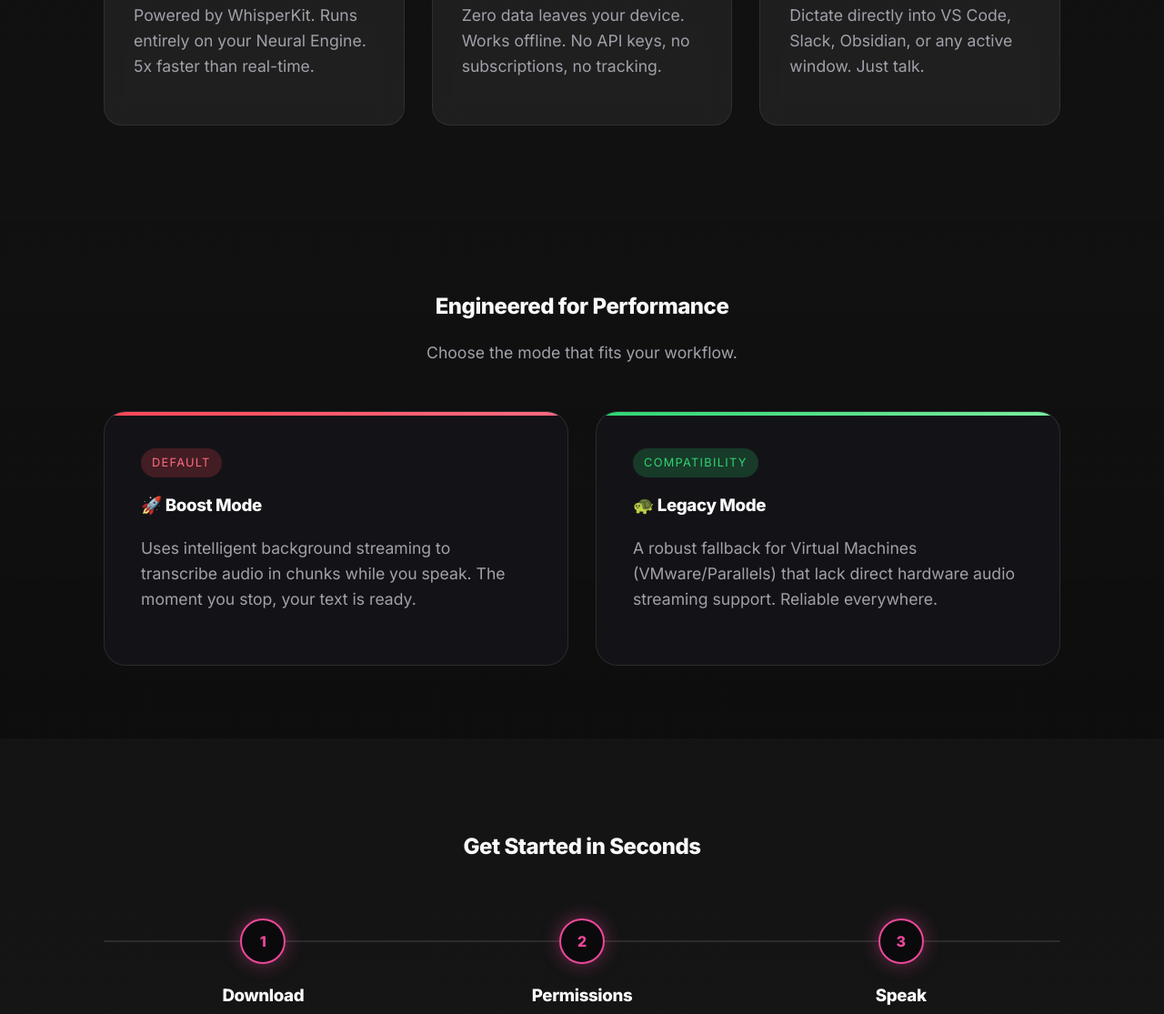
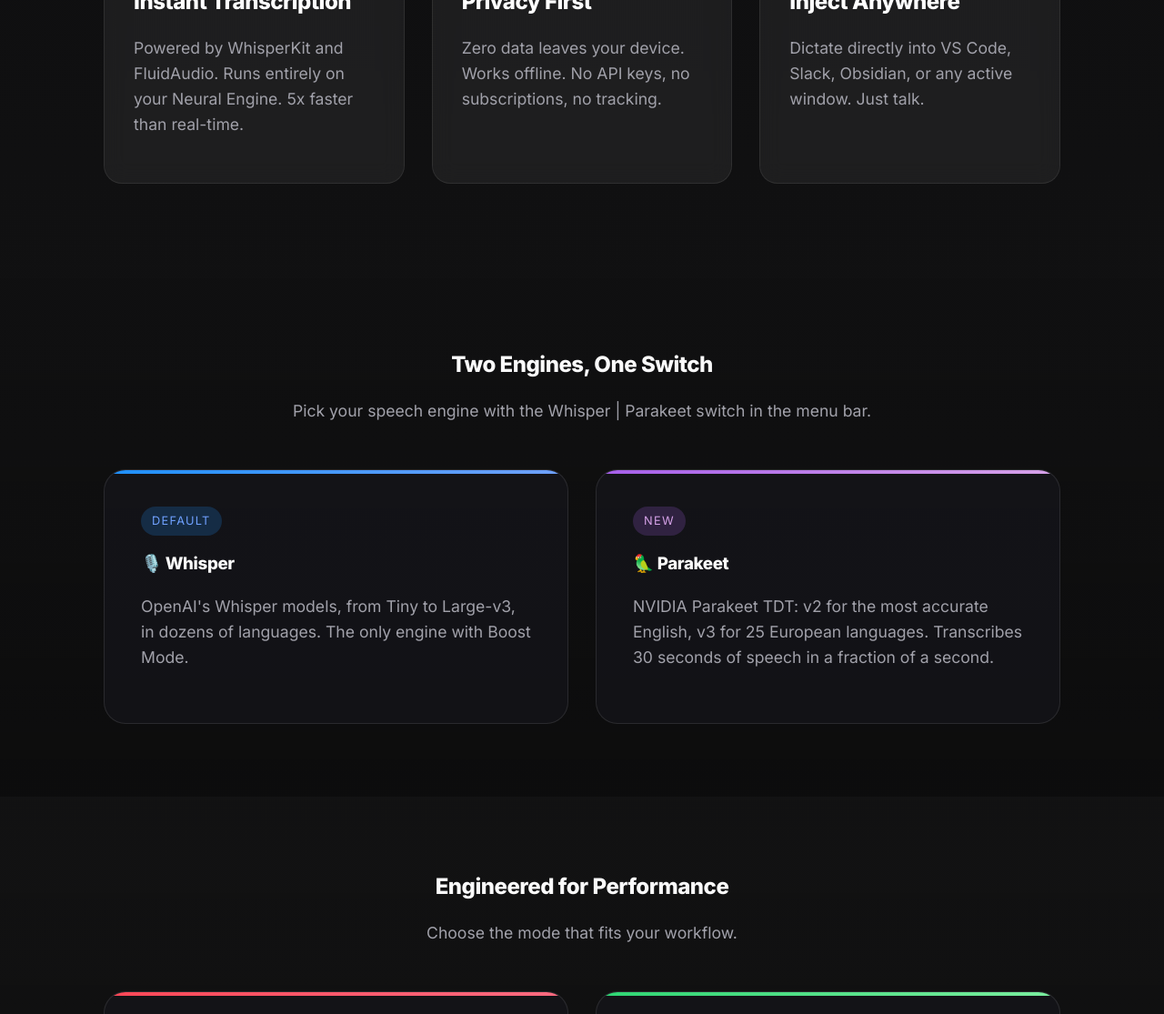
Before and after one commit to panks/wispr-wave, a plain HTML site: page docs/index.html in a window 1280 px wide. Shown: the part 1685-2800 px from the top of the page at 91% size. Drawn offline with Linux system fonts and the light colour scheme.

Commit message:
Website: add Parakeet alongside Whisper
New "Two Engines, One Switch" section, Parakeet in the title, meta
tags and hero, FluidAudio in the speed card, and Boost marked as
Whisper-only.

```diff
--- a/docs/index.html
+++ b/docs/index.html
@@ -6,20 +6,20 @@
     <meta name="viewport" content="width=device-width, initial-scale=1.0">
 
     <!-- SEO Meta Tags -->
-    <title>WisprWave - Free Offline AI Speech to Text for macOS (Whisper Powered)</title>
+    <title>WisprWave - Free Offline AI Speech to Text for macOS (Whisper &amp; Parakeet)</title>
     <meta name="description"
-        content="The best free offline speech-to-text app for macOS. Powered by OpenAI Whisper. Fast, private, and lightweight AI transcription for Apple Silicon.">
+        content="The best free offline speech-to-text app for macOS. Powered by OpenAI Whisper and NVIDIA Parakeet. Fast, private, and lightweight AI transcription for Apple Silicon.">
     <meta name="keywords"
-        content="AI speech to text, whisper speech to text, speech to text Mac, offline transcription, free mac dictation, openai whisper mac, voice to text app">
+        content="AI speech to text, whisper speech to text, speech to text Mac, offline transcription, free mac dictation, openai whisper mac, parakeet speech to text, nvidia parakeet mac, voice to text app">
 
     <!-- Open Graph / Social -->
     <meta property="og:title" content="WisprWave - Supercharged Speech to Text for Mac">
     <meta property="og:description"
-        content="Transcribe everything, share nothing. The blazing fast, offline, and free Whisper-powered dictation tool for macOS.">
+        content="Transcribe everything, share nothing. The blazing fast, offline, and free dictation tool for macOS, powered by Whisper and Parakeet.">
     <meta property="og:type" content="website">
     <meta property="og:url" content="https://panks.github.io/wispr-wave/">
 
-    <link rel="stylesheet" href="style.css?v=1.1">
+    <link rel="stylesheet" href="style.css?v=1.2">
     <link href="https://fonts.googleapis.com/css2?family=Inter:wght@400;600;800&family=Fira+Code&display=swap"
         rel="stylesheet">
 </head>
@@ -42,7 +42,7 @@
         <div class="container">
             <h1>Supercharged AI Speech to Text for Mac</h1>
             <p>The blazing fast, offline, and <strong>free</strong> dictation tool for macOS. <br>Powered by
-                <strong>OpenAI Whisper</strong> models for unmatched accuracy.
+                <strong>OpenAI Whisper</strong> and <strong>NVIDIA Parakeet</strong> models for unmatched accuracy.
             </p>
 
             <div class="btn-group">
@@ -76,7 +76,7 @@
                 <div class="card">
                     <div class="card-icon">⚡️</div>
                     <h3>Instant Transcription</h3>
-                    <p>Powered by WhisperKit. Runs entirely on your Neural Engine. 5x faster than real-time.</p>
+                    <p>Powered by WhisperKit and FluidAudio. Runs entirely on your Neural Engine. 5x faster than real-time.</p>
                 </div>
                 <div class="card">
                     <div class="card-icon">🔒</div>
@@ -87,6 +87,30 @@
                     <div class="card-icon">⌨️</div>
                     <h3>Inject Anywhere</h3>
                     <p>Dictate directly into VS Code, Slack, Obsidian, or any active window. Just talk.</p>
+                </div>
+            </div>
+        </div>
+    </section>
+
+    <section class="modes-section" id="engines">
+        <div class="container">
+            <div style="text-align: center; margin-bottom: 40px;">
+                <h2>Two Engines, One Switch</h2>
+                <p>Pick your speech engine with the Whisper | Parakeet switch in the menu bar.</p>
+            </div>
+
+            <div class="box-container">
+                <div class="feature-box whisper">
+                    <span class="feature-tag tag-whisper">DEFAULT</span>
+                    <h3>🎙️ Whisper</h3>
+                    <p>OpenAI's Whisper models, from Tiny to Large-v3, in dozens of languages. The only engine
+                        with Boost Mode.</p>
+                </div>
+                <div class="feature-box parakeet">
+                    <span class="feature-tag tag-parakeet">NEW</span>
+                    <h3>🦜 Parakeet</h3>
+                    <p>NVIDIA Parakeet TDT: v2 for the most accurate English, v3 for 25 European languages.
+                        Transcribes 30 seconds of speech in a fraction of a second.</p>
                 </div>
             </div>
         </div>
@@ -104,7 +128,7 @@
                     <span class="feature-tag tag-boost">DEFAULT</span>
                     <h3>🚀 Boost Mode</h3>
                     <p>Uses intelligent background streaming to transcribe audio in chunks while you speak. The moment
-                        you stop, your text is ready.</p>
+                        you stop, your text is ready. Whisper only: Parakeet doesn't need it.</p>
                 </div>
                 <div class="feature-box legacy">
                     <span class="feature-tag tag-legacy">COMPATIBILITY</span>
--- a/docs/style.css
+++ b/docs/style.css
@@ -254,6 +254,14 @@
     background: linear-gradient(90deg, #2ed573, #7bed9f);
 }
 
+.feature-box.whisper::before {
+    background: linear-gradient(90deg, #1e90ff, #70a1ff);
+}
+
+.feature-box.parakeet::before {
+    background: linear-gradient(90deg, #a55eea, #d6a2e8);
+}
+
 .feature-tag {
     font-size: 0.8rem;
     text-transform: uppercase;
@@ -272,6 +280,16 @@
 .tag-legacy {
     background: rgba(46, 213, 115, 0.2);
     color: #2ed573;
+}
+
+.tag-whisper {
+    background: rgba(30, 144, 255, 0.2);
+    color: #70a1ff;
+}
+
+.tag-parakeet {
+    background: rgba(165, 94, 234, 0.2);
+    color: #d6a2e8;
 }
 
 /* How It Works Steps */
```
